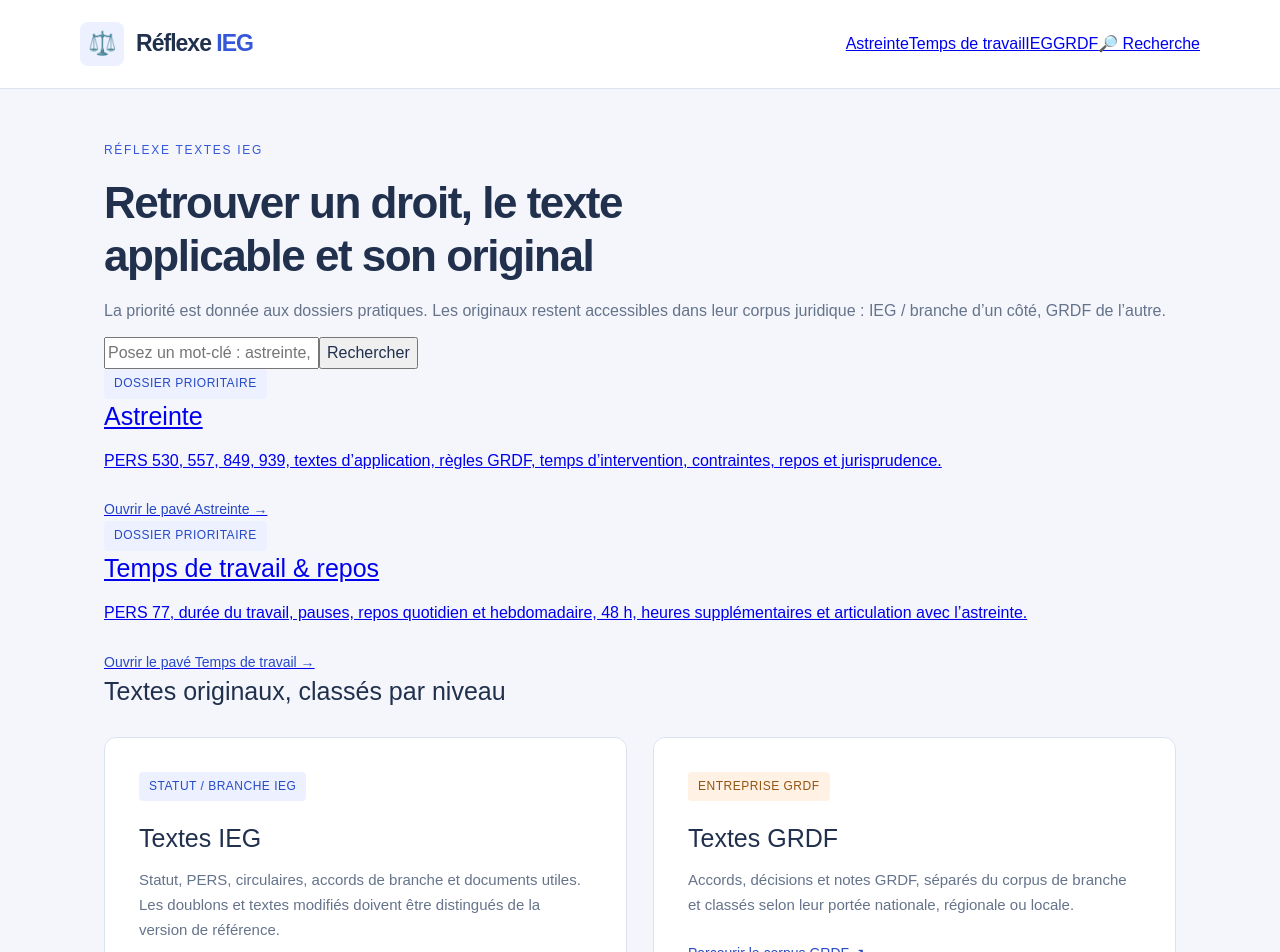
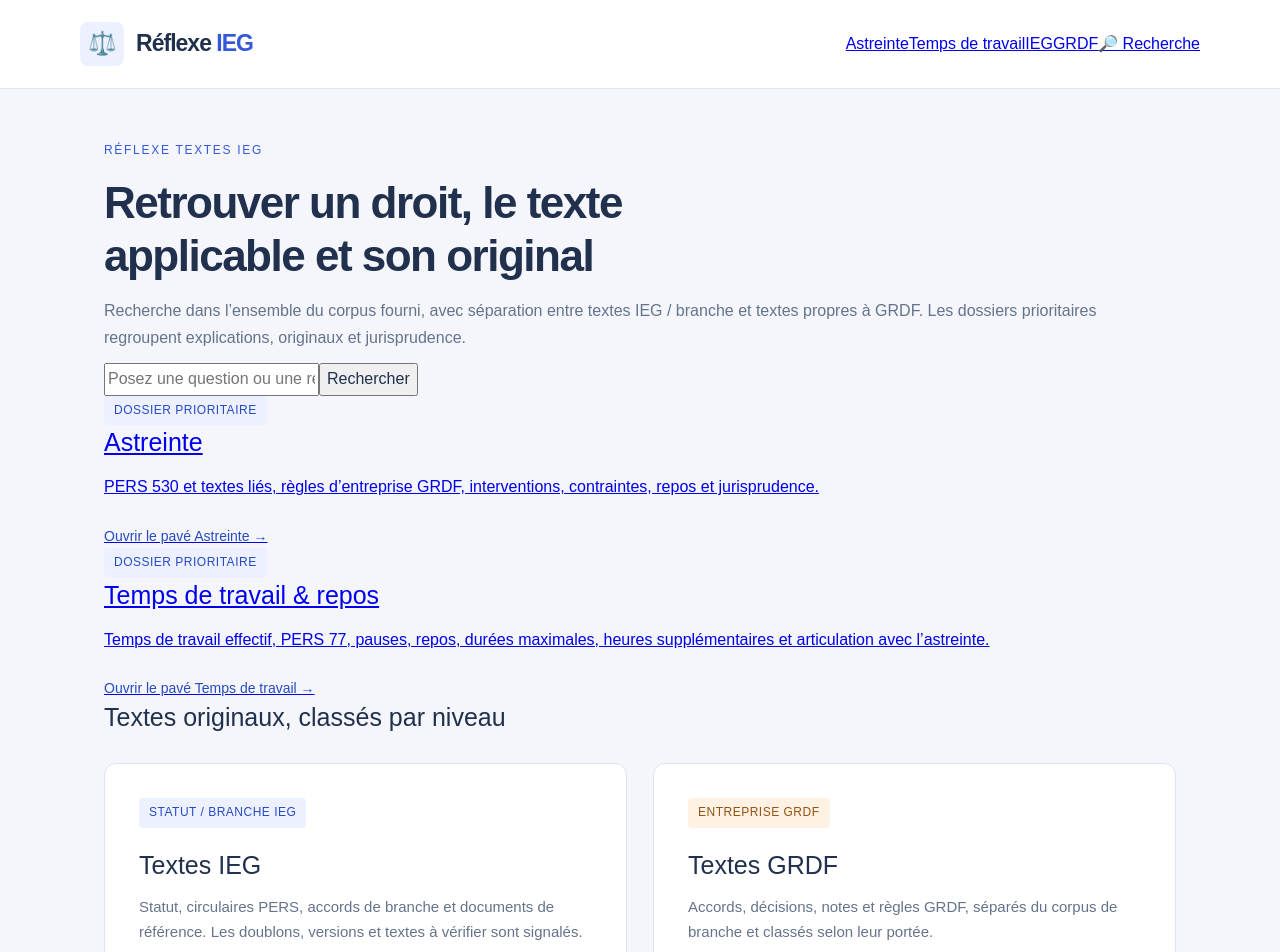
Before and after one commit to hajjitoufik4-eng/reflexe-textes-ieg-v21, a Next.js app: page / in a window 1280 px wide. Shown: the top 952 px of the page. Built offline with nearby package versions, Linux system fonts and the light colour scheme.

Commit message:
Relier l'accueil aux pavés Astreinte et Temps de travail

```diff
--- a/src/app/page.jsx
+++ b/src/app/page.jsx
@@ -3,18 +3,18 @@ export default function Home() {
   return <>
     <div className="eyebrow">Réflexe Textes IEG</div>
     <h1>Retrouver un droit, le texte applicable et son original</h1>
-    <p className="muted">La priorité est donnée aux dossiers pratiques. Les originaux restent accessibles dans leur corpus juridique : IEG / branche d’un côté, GRDF de l’autre.</p>
-    <form className="searchbox" action="/recherche"><input name="q" placeholder="Posez un mot-clé : astreinte, 48 h, repos, PERS 530, repas…" aria-label="Recherche"/><button>Rechercher</button></form>
+    <p className="muted">Recherche dans l’ensemble du corpus fourni, avec séparation entre textes IEG / branche et textes propres à GRDF. Les dossiers prioritaires regroupent explications, originaux et jurisprudence.</p>
+    <form className="searchbox" action="/recherche"><input name="q" placeholder="Posez une question ou une référence : astreinte, 48 h, repos, PERS 530, repas…" aria-label="Recherche"/><button>Rechercher</button></form>
 
     <div className="priority-grid">
-      <Link className="priority astreinte" href="/recherche?q=astreinte"><span className="stamp">DOSSIER PRIORITAIRE</span><h2>Astreinte</h2><p>PERS 530, 557, 849, 939, textes d’application, règles GRDF, temps d’intervention, contraintes, repos et jurisprudence.</p><span className="arrow">Ouvrir le pavé Astreinte →</span></Link>
-      <Link className="priority temps" href="/recherche?q=temps+de+travail"><span className="stamp">DOSSIER PRIORITAIRE</span><h2>Temps de travail & repos</h2><p>PERS 77, durée du travail, pauses, repos quotidien et hebdomadaire, 48 h, heures supplémentaires et articulation avec l’astreinte.</p><span className="arrow">Ouvrir le pavé Temps de travail →</span></Link>
+      <Link className="priority astreinte" href="/dossiers/astreinte"><span className="stamp">DOSSIER PRIORITAIRE</span><h2>Astreinte</h2><p>PERS 530 et textes liés, règles d’entreprise GRDF, interventions, contraintes, repos et jurisprudence.</p><span className="arrow">Ouvrir le pavé Astreinte →</span></Link>
+      <Link className="priority temps" href="/dossiers/temps-de-travail"><span className="stamp">DOSSIER PRIORITAIRE</span><h2>Temps de travail & repos</h2><p>Temps de travail effectif, PERS 77, pauses, repos, durées maximales, heures supplémentaires et articulation avec l’astreinte.</p><span className="arrow">Ouvrir le pavé Temps de travail →</span></Link>
     </div>
 
     <h2 className="section-title">Textes originaux, classés par niveau</h2>
     <div className="corpora">
-      <Link className="corpus" href="/corpus/ieg"><span className="stamp">STATUT / BRANCHE IEG</span><h2>Textes IEG</h2><p>Statut, PERS, circulaires, accords de branche et documents utiles. Les doublons et textes modifiés doivent être distingués de la version de référence.</p><span className="arrow">Parcourir le corpus IEG ↗</span></Link>
-      <Link className="corpus" href="/corpus/grdf"><span className="stamp grdf">ENTREPRISE GRDF</span><h2>Textes GRDF</h2><p>Accords, décisions et notes GRDF, séparés du corpus de branche et classés selon leur portée nationale, régionale ou locale.</p><span className="arrow">Parcourir le corpus GRDF ↗</span></Link>
+      <Link className="corpus" href="/corpus/ieg"><span className="stamp">STATUT / BRANCHE IEG</span><h2>Textes IEG</h2><p>Statut, circulaires PERS, accords de branche et documents de référence. Les doublons, versions et textes à vérifier sont signalés.</p><span className="arrow">Parcourir le corpus IEG ↗</span></Link>
+      <Link className="corpus" href="/corpus/grdf"><span className="stamp grdf">ENTREPRISE GRDF</span><h2>Textes GRDF</h2><p>Accords, décisions, notes et règles GRDF, séparés du corpus de branche et classés selon leur portée.</p><span className="arrow">Parcourir le corpus GRDF ↗</span></Link>
     </div>
   </>;
 }
```
